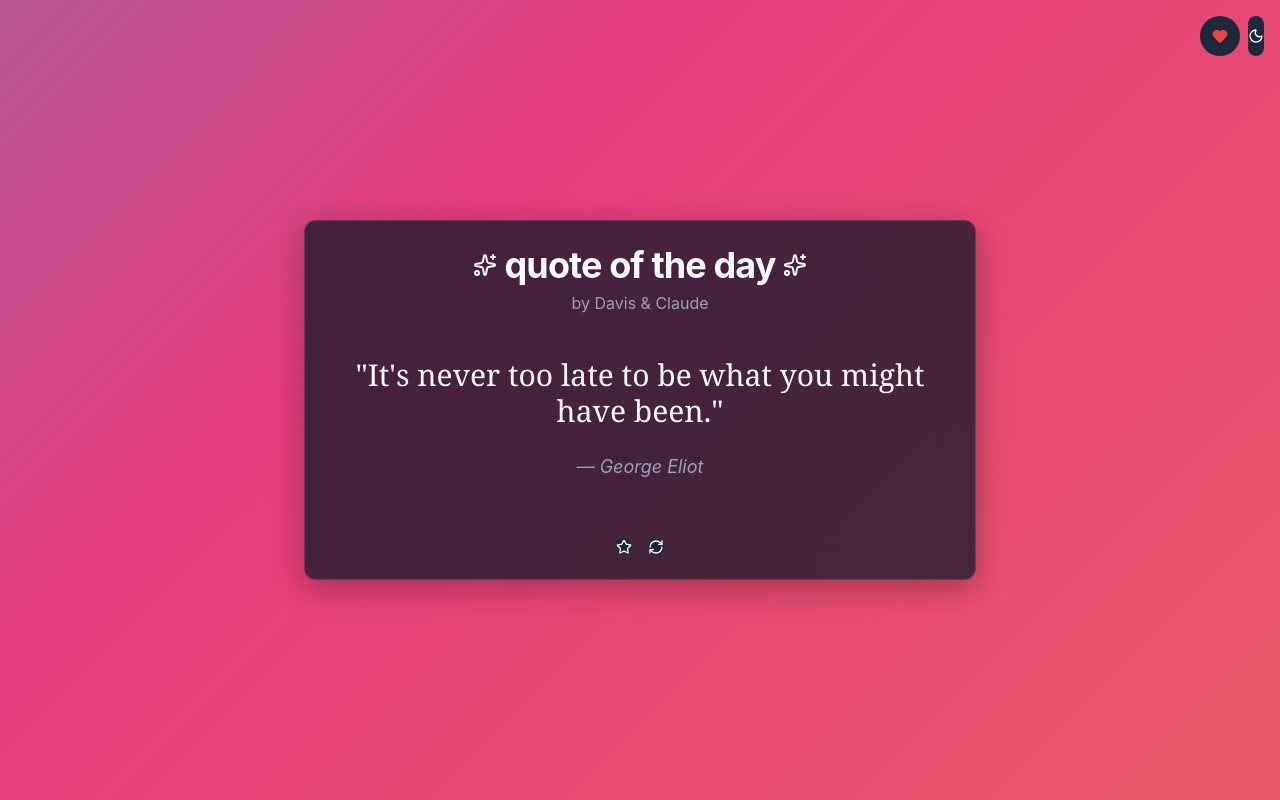
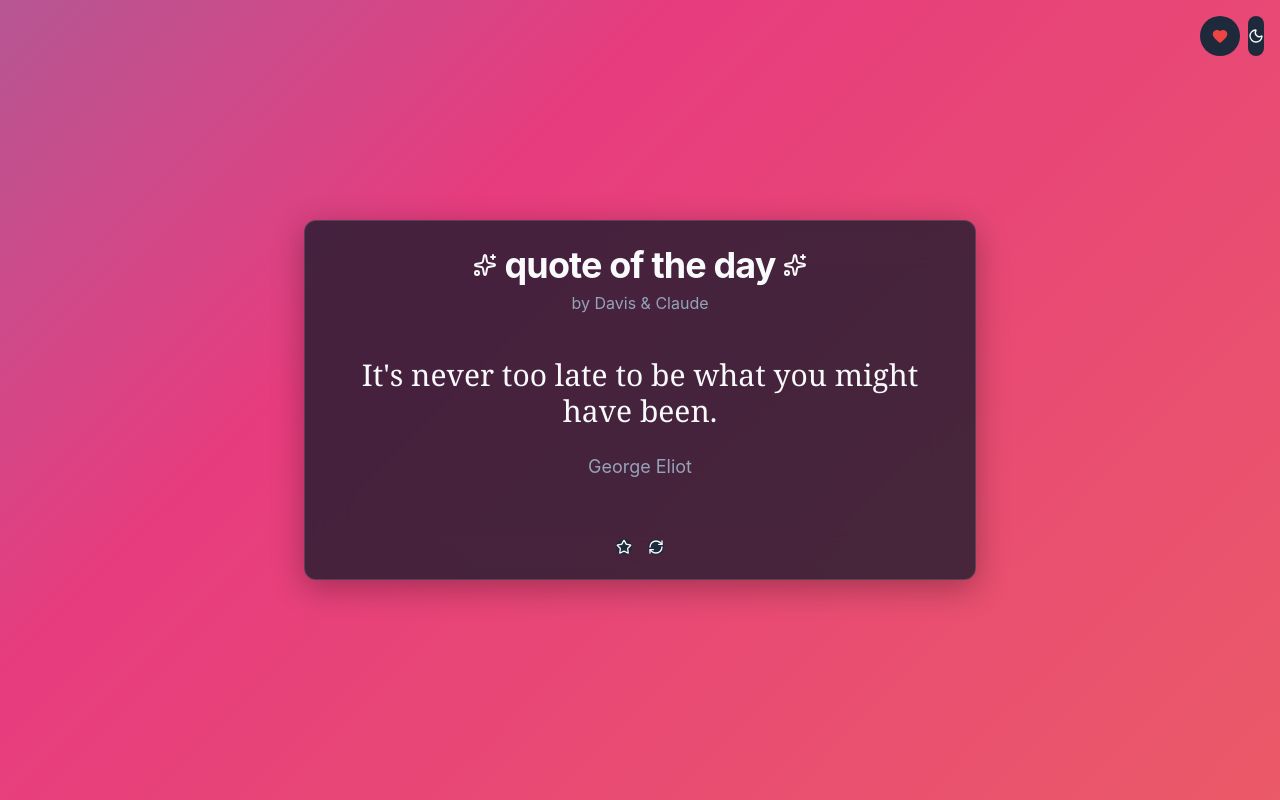
Before and after one commit to davisbuilds/qotd, a Next.js app: page / in a window 1280 px wide. Built offline with nearby package versions, Linux system fonts and the light colour scheme.

Commit message:
Simplify quote formatting for minimalist beauty
Remove quotation marks around quotes and clean up author attribution by
removing em dash and italic styling for elegant simplicity.

```diff
--- a/components/QuoteDisplay.tsx
+++ b/components/QuoteDisplay.tsx
@@ -18,10 +18,10 @@ export default function QuoteDisplay({ quote, isTransitioning }: QuoteDisplayPro
     >
       <blockquote className="text-center space-y-6">
         <p className="text-xl md:text-2xl lg:text-3xl font-serif leading-relaxed text-foreground">
-          "{quote.quote}"
+          {quote.quote}
         </p>
-        <footer className="text-base md:text-lg text-muted-foreground italic">
-          — {quote.author}
+        <footer className="text-base md:text-lg text-muted-foreground">
+          {quote.author}
         </footer>
       </blockquote>
     </div>
```
